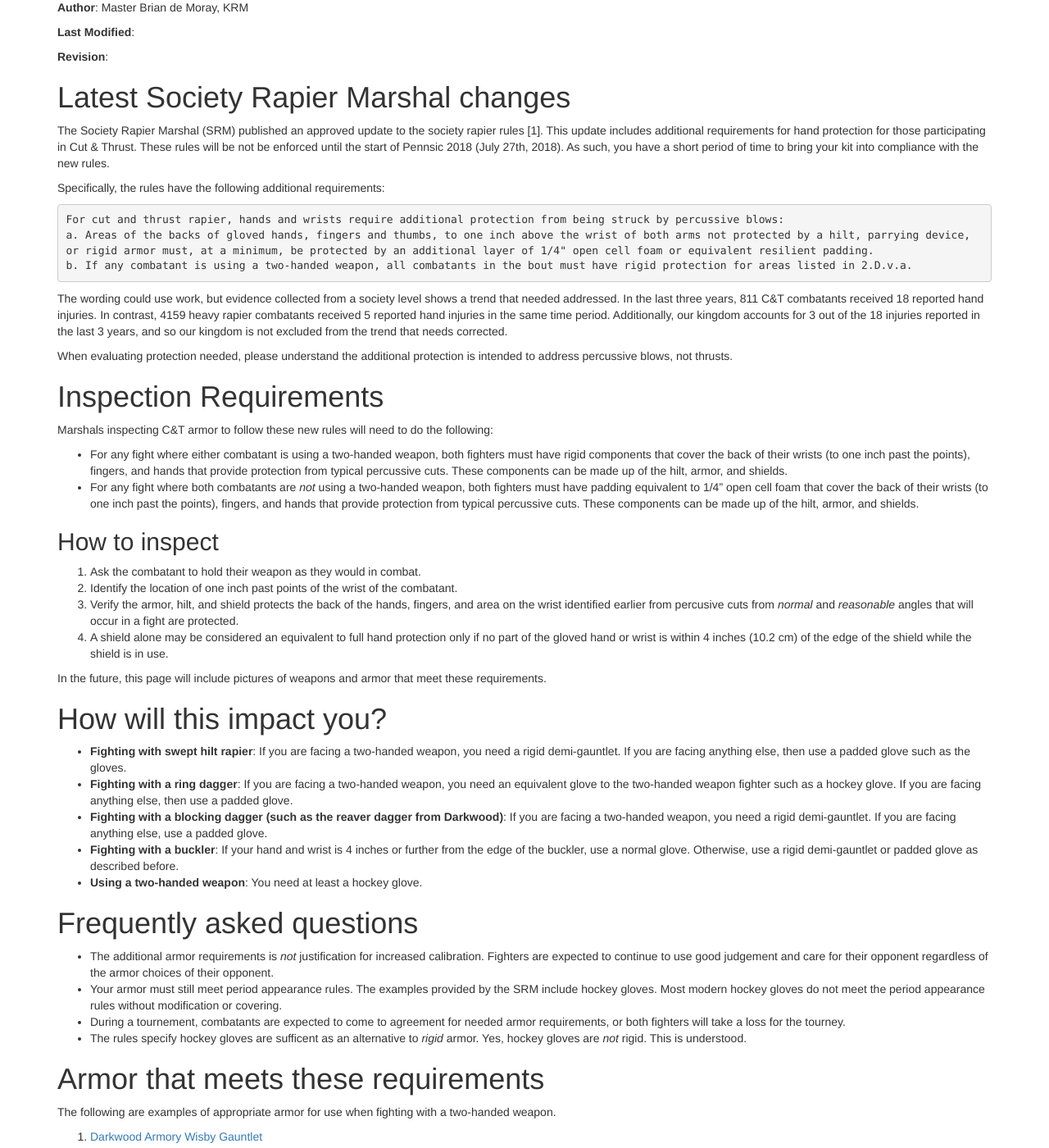
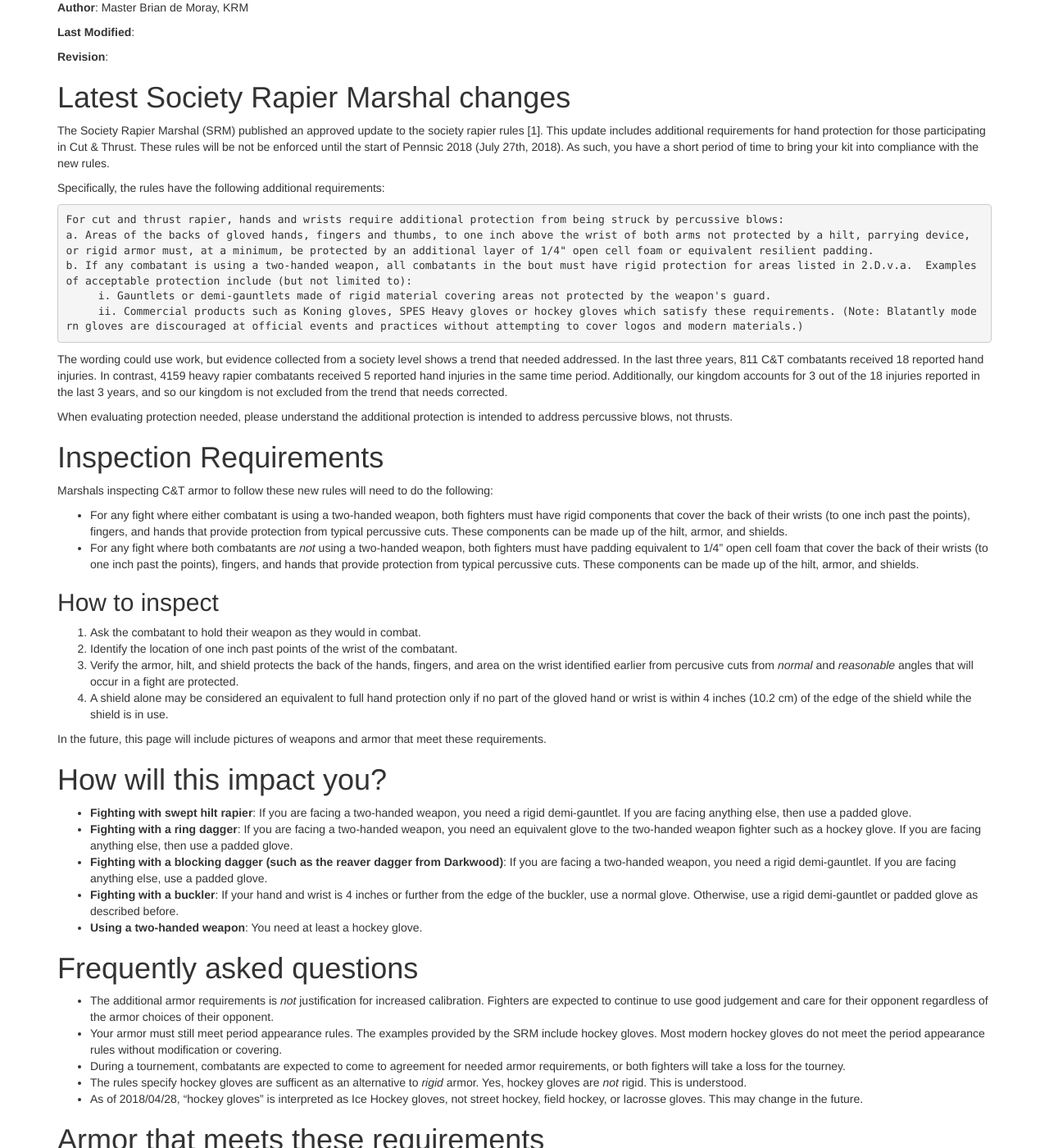
Before and after one commit to academie-de-espee/earl-marshal, a Jekyll site: the page built from rapier/rules-update-2018.md, in a window 1280 px wide and 1400 px high, scrolled down 278 px. Shown: the whole window at 82% size. Built offline with Jekyll 4.4.1, drawn with Linux system fonts in a browser that asks for light colours; some of the changed text lies outside the part shown.

Commit message:
update to specify ice hockey, not just hockey

```diff
--- a/rapier/rules-update-2018.md
+++ b/rapier/rules-update-2018.md
@@ -20,7 +20,9 @@ Specifically, the rules have the following additional requirements:
 
     For cut and thrust rapier, hands and wrists require additional protection from being struck by percussive blows:
     a. Areas of the backs of gloved hands, fingers and thumbs, to one inch above the wrist of both arms not protected by a hilt, parrying device, or rigid armor must, at a minimum, be protected by an additional layer of 1/4" open cell foam or equivalent resilient padding.
-    b. If any combatant is using a two-handed weapon, all combatants in the bout must have rigid protection for areas listed in 2.D.v.a.
+    b. If any combatant is using a two-handed weapon, all combatants in the bout must have rigid protection for areas listed in 2.D.v.a.  Examples of acceptable protection include (but not limited to):
+         i. Gauntlets or demi-gauntlets made of rigid material covering areas not protected by the weapon's guard.
+         ii. Commercial products such as Koning gloves, SPES Heavy gloves or hockey gloves which satisfy these requirements. (Note: Blatantly modern gloves are discouraged at official events and practices without attempting to cover logos and modern materials.)
 
 The wording could use work, but evidence collected from a society level shows a trend that needed addressed.  In the last three years, 811 C&T combatants received 18 reported hand injuries.  In contrast, 4159 heavy rapier combatants received 5 reported hand injuries in the same time period.  Additionally, our kingdom accounts for 3 out of the 18 injuries reported in the last 3 years, and so our kingdom is not excluded from the trend that needs corrected.
 
@@ -56,15 +58,17 @@ In the future, this page will include pictures of weapons and armor that meet th
 * Your armor must still meet period appearance rules.  The examples provided by the SRM include hockey gloves.  Most modern hockey gloves do not meet the period appearance rules without modification or covering.
 * During a tournement, combatants are expected to come to agreement for needed armor requirements, or both fighters will take a loss for the tourney.
 * The rules specify hockey gloves are sufficent as an alternative to *rigid* armor.  Yes, hockey gloves are *not* rigid.  This is understood.
+* As of 2018/04/28, "hockey gloves" is interpreted as Ice Hockey gloves, not street hockey, field hockey, or lacrosse gloves.  This may change in the future.
 
 # Armor that meets these requirements
 
-The following are examples of appropriate armor for use when fighting with a two-handed weapon.
+The following are examples of appropriate armor for use when fighting with a two-handed weapon with appropriate fit.  Other equipment may meet the above requirements.
 
 1. [Darkwood Armory Wisby Gauntlet](http://www.darkwoodarmory.com/index.php?main_page=product_info&cPath=56&products_id=606)
 2. [SPES Heavy Gloves](http://www.woodenswords.com/SPES_Heavy_Gloves_V1_0_Pair_p/spes-heavy.gloves.htm)
 3. [St Mark Koning Glove](https://www.saintmark.se/product/the-koning-glove/)
 4. [Hoof and Mitten gloves by Sparring Gloves](http://hemasupplies.com/product-category/gloves/)
+5. [Egg Armor Gauntlets](http://eggarmor.net/html/01.html)
 
 None of these examples of equipment is necessarily an endorsement of the product.
 
```
Also changed, not shown: other parts of rapier/rules-update-2018.md (+1 -1 lines).
